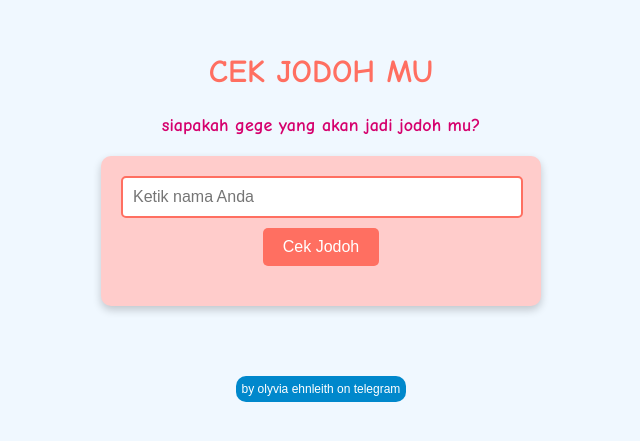
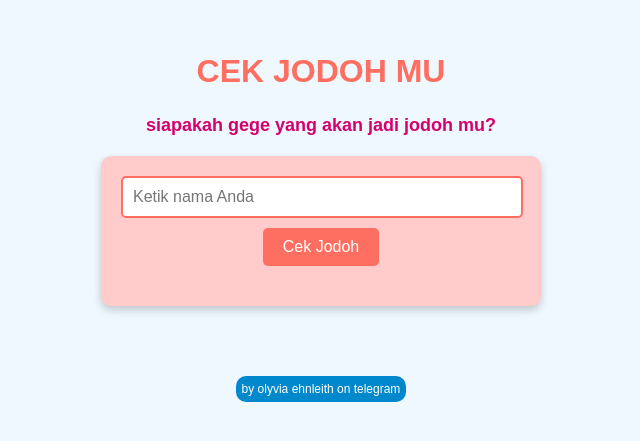
Before and after one commit to sydneysyntax/cek-jodoh-gege-china, a plain HTML site: page index.html in a window 1280 px wide. Shown: the part 183-624 px from the top of the page, without its empty margins (319-959 px from the left). Drawn offline with Linux system fonts and the light colour scheme.

Commit message:
Update index.html

```diff
--- a/index.html
+++ b/index.html
@@ -7,7 +7,7 @@
     <title>Cek Jodoh Aktor China</title>
     <style>
         body {
-            font-family: 'Comic Sans MS', cursive, sans-serif;
+            font-family: Arial, sans-serif; /* Mengubah font menjadi biasa */
             background-color: #f0f8ff;
             display: flex;
             flex-direction: column;
@@ -21,6 +21,7 @@
         h1 {
             color: #ff6f61;
             margin-bottom: 10px;
+            font-weight: bold; /* Menebalkan font */
         }
 
         h2 {
@@ -28,6 +29,7 @@
             font-size: 18px;
             margin-bottom: 20px;
             text-align: center;
+            font-weight: bold; /* Menebalkan font */
         }
 
         .container {
@@ -194,7 +196,7 @@
                    document.getElementById('loading').style.display = 'none';
                    document.getElementById('result').innerHTML = `
                    <p>jodoh kamu: <span>${jodoh}</span></p>
-                   `;
+                    `;
                }, 1000); // Delay before hiding loading animation
            }, 1500); // Delay for loading effect
 
```
